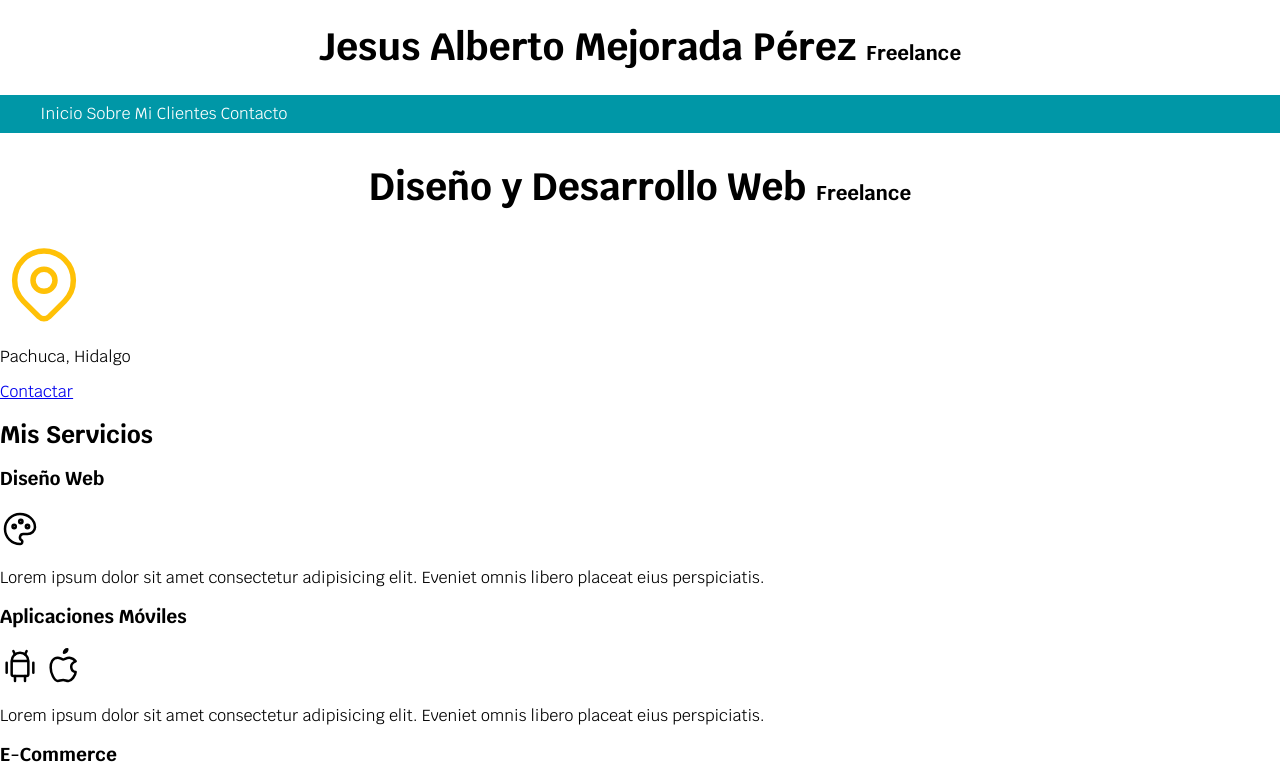
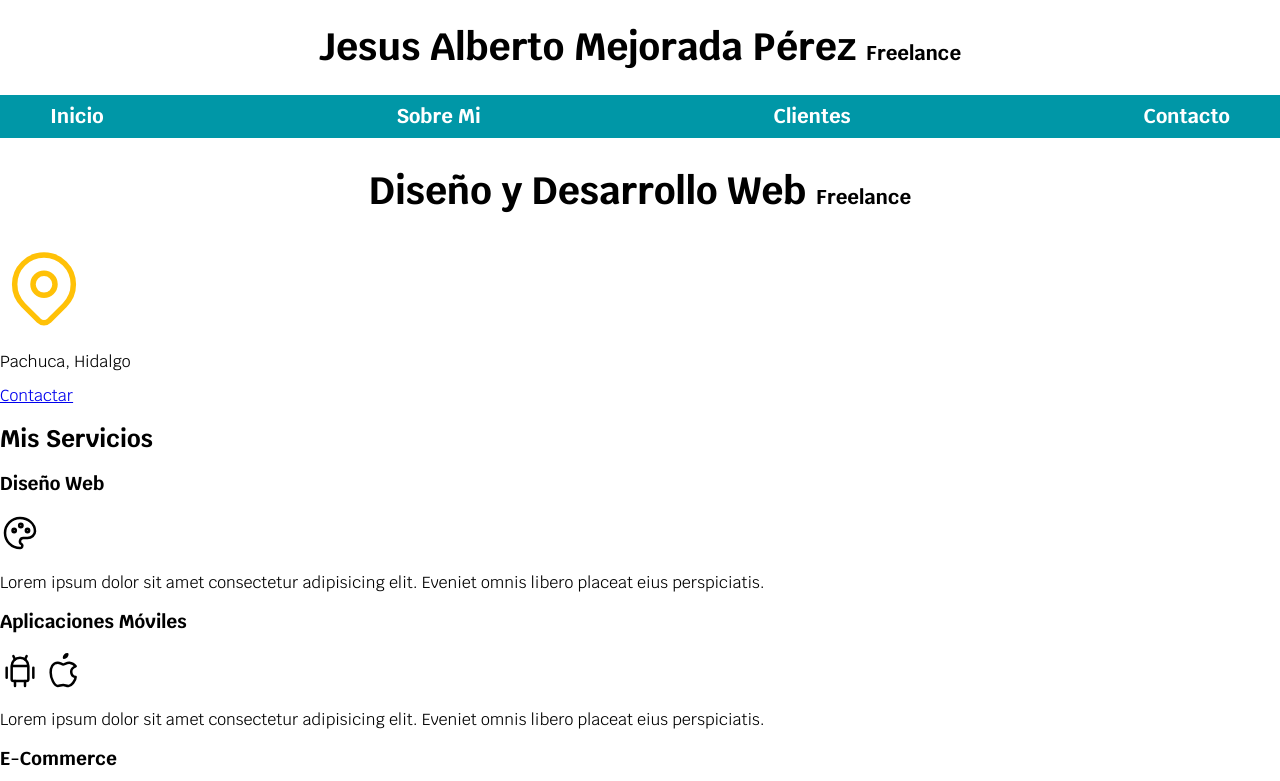
Before and after one commit to Albto02/DisenoYDesarrolloWebFreelancer, a plain HTML site: page index.html in a window 1280 px wide. Shown: the top 781 px of the page. Drawn offline with Linux system fonts and the light colour scheme.

Commit message:
Finalizando estilos de barra de navacion

```diff
--- a/css/styles.css
+++ b/css/styles.css
@@ -31,10 +31,19 @@ body{
 }
 
 .navegacion-principal{
-    padding: 1rem;
+    display: flex;
+    justify-content: space-between;
 }
 
 .navegacion-principal a{
+    padding: 1rem;
     color: var(--blanco);
     text-decoration: none;
+    font-size: 2rem;
+    font-weight: 700;
 }
+
+.navegacion-principal a:hover{
+    background-color: var(--primario);
+    color: var(--oscuro);
+}
```
